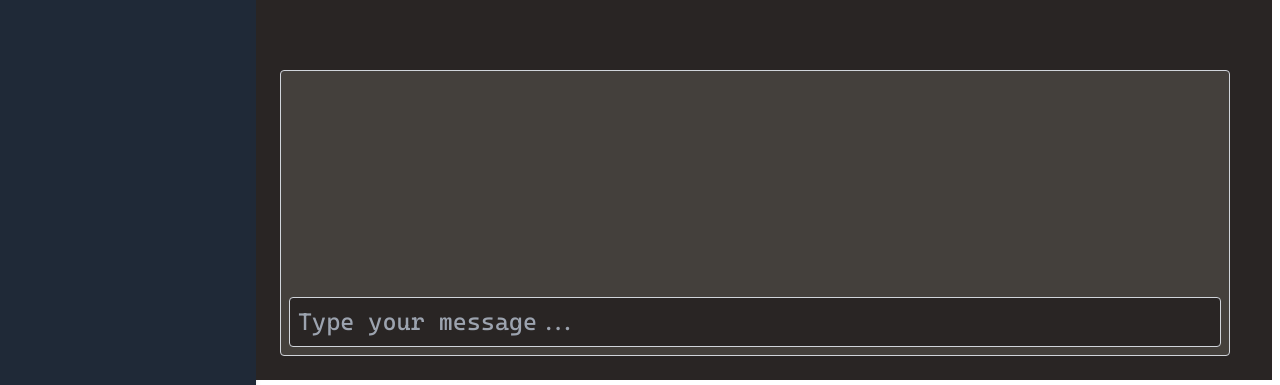
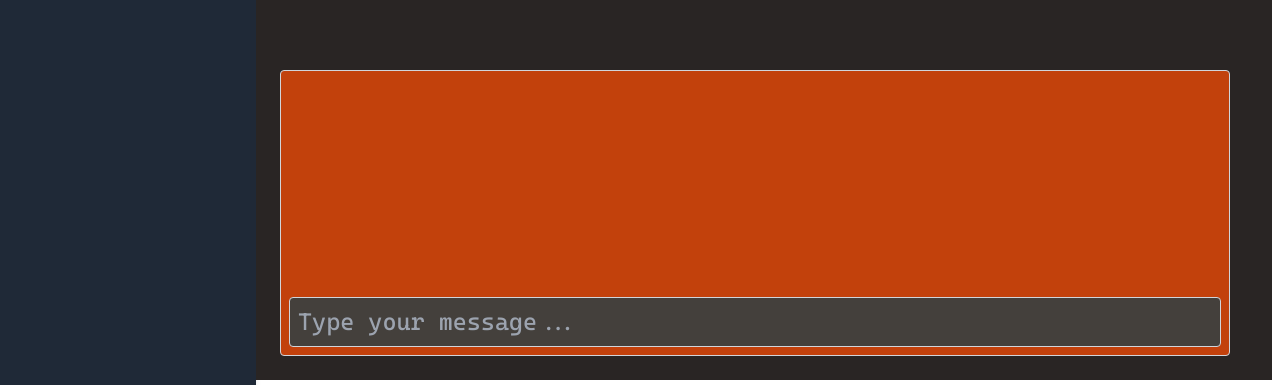
Before and after one commit to damiik/next03, a Next.js app: page / in a window 1280 px wide. Shown: the part 412-797 px from the top of the page. Built offline with nearby package versions, Linux system fonts and the light colour scheme.

Commit message:
chat textarea is scrolling to down.

```diff
--- a/app/page.tsx
+++ b/app/page.tsx
@@ -1,14 +1,14 @@
 "use client";
 
-import { useState } from 'react';
+import { useState, useRef, useEffect } from 'react';
 import Image from "next/image";
 import OpenAI from 'openai';
 
 // Initialize OpenAI client with empty API key since we're using a proxy
 const client = new OpenAI({
-  apiKey: 'dummy', // Required by the library but not used by the proxy
+  apiKey: 'dummy',
   baseURL: 'http://0.0.0.0:4000',
-  dangerouslyAllowBrowser: true // Required for client-side usage
+  dangerouslyAllowBrowser: true
 });
 
 type Message = {
@@ -20,12 +20,12 @@ export default function Home() {
   const [userInput, setUserInput] = useState('');
   const [chatHistory, setChatHistory] = useState<Message[]>([]);
   const [isLoading, setIsLoading] = useState(false);
+  const textareaRef = useRef<HTMLTextAreaElement>(null);
 
   const handleSubmit = async (e: React.FormEvent) => {
     e.preventDefault();
     if (userInput.trim() === '') return;
 
-    // Preserve spaces in user input
     const cleanedInput = userInput.trim();
     if (!cleanedInput) {
       console.log("Empty input after cleaning. Please try again.");
@@ -34,50 +34,42 @@ export default function Home() {
 
     try {
       setIsLoading(true);
-
-      // Add user message to history
       const newHistory = [...chatHistory, { role: "user" as const, content: cleanedInput }];
       setChatHistory(newHistory);
       setUserInput('');
 
-      // Get response from LLM
       const response = await client.chat.completions.create({
         model: "local/nvidia/nemotron-4-340b-instruct",
         messages: newHistory
       });
 
-      // Extract assistant's response
       const assistantResponse = response.choices[0].message.content;
-
-      // Add assistant's response to history
-      setChatHistory([...newHistory, {
-        role: "assistant" as const,
-        content: assistantResponse || "No response from AI"
-      }]);
+      setChatHistory([...newHistory, { role: "assistant" as const, content: assistantResponse || "No response from AI" }]);
 
     } catch (error) {
       console.error("Error:", error);
-      setChatHistory([...chatHistory, {
-        role: "system" as const,
-        content: `Error: ${error}`
-      }]);
+      setChatHistory([...chatHistory, { role: "system" as const, content: `Error: ${error}` }]);
     } finally {
       setIsLoading(false);
     }
   };
 
-  // Format chat history for display
-  const formattedHistory = chatHistory.map(msg =>
-    `${msg.role === 'user' ? 'You' : 'Assistant'}: ${msg.content}`
-  ).join('\n\n');
+  // Scroll to the bottom of the textarea after update
+  useEffect(() => {
+    if (textareaRef.current) {
+      textareaRef.current.scrollTop = textareaRef.current.scrollHeight;
+    }
+  }, [chatHistory]);
+
+  const formattedHistory = chatHistory.map(msg => `${msg.role === 'user' ? 'You' : 'Assistant'}: ${msg.content}`).join('\n\n');
 
   return (
     <div className="flex flex-col h-full">
       <main className="flex-1 flex flex-col gap-8 items-center sm:items-start p-4">
         <Image
           className="dark:invert"
-          src="https://nextjs.org/icons/next.svg"
-          alt="Next.js logo"
+          src="/app/images/daryo-logo.svg"  // Changed image source
+          alt="daryo.pl logo" // Changed alt text
           width={180}
           height={38}
           priority
@@ -90,8 +82,9 @@ export default function Home() {
         </ol>
 
       </main>
-      <div className="flex flex-col w-full max-w-[95%] h-[40%] m-4 p-2 border border-gray-300 rounded bg-stone-700 text-orange-700 text-2xl font-[family-name:var(--font-cascadia-code)] overflow-y-auto">
+      <div className="flex flex-col w-full max-w-[95%] h-[40%] m-4 p-2 border border-gray-300 rounded bg-orange-700 text-stone-700 text-2xl font-[family-name:var(--font-cascadia-code)] overflow-y-auto">
         <textarea
+          ref={textareaRef}
           className="flex-1 resize-none bg-transparent outline-none"
           value={formattedHistory}
           readOnly
@@ -103,7 +96,7 @@ export default function Home() {
             onChange={(e) => setUserInput(e.target.value)}
             placeholder={isLoading ? "Waiting for response..." : "Type your message..."}
             disabled={isLoading}
-            className="w-full p-2 border border-gray-300 rounded bg-stone-800 text-orange-700"
+            className="w-full p-2 border border-gray-300 rounded bg-stone-700 text-orange-700"
           />
         </form>
       </div>
```
